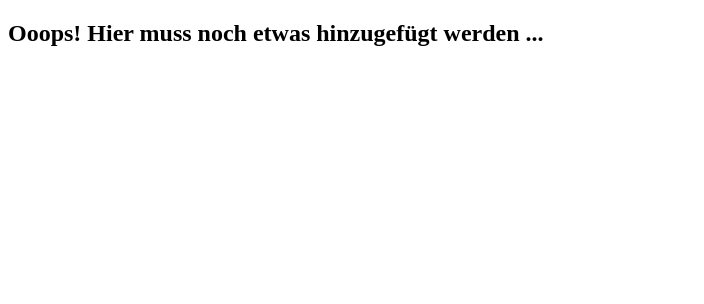
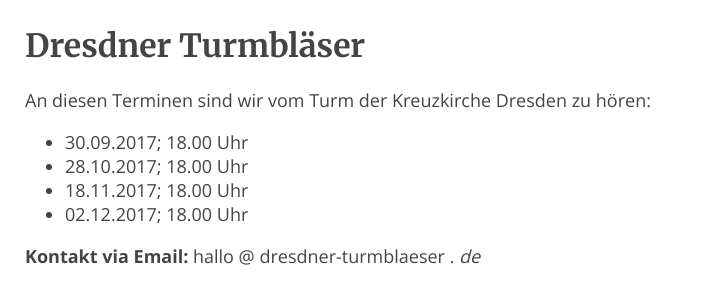
Before and after one commit to dresdner-turmblaeser/dresdner-turmblaeser.github.io, a plain HTML site: page index.html in a window 1280 px wide. Shown: the whole page, without its empty margins (0-704 px from the left). Drawn offline with nearby package versions, Linux system fonts and the light colour scheme.

Commit message:
Termine bis zum Jahresende hinzugefügt. Fehler behoben.

```diff
--- a/index.html
+++ b/index.html
@@ -1,10 +1,31 @@
 <!DOCTYPE html>
 <html>
-    <head>
-        <meta charset="UTF-8">
-        <title>Dresdner Turmbl&auml;ser</title>
-    </head>
-    <body>
-        <h2>Ooops! Hier muss noch etwas hinzugef&uuml;gt werden ...
-    </body>
-</html>
+  <head>
+    <meta charset="utf-8">
+    <meta name="viewport" content="width=device-width, initial-scale=1">
+    <title>Dresnder Turmbl&auml;ser</title>
+    <link rel="stylesheet" href="style.css">
+  </head>
+  <body>
+    <header>
+      <h1>Dresdner Turmbl&auml;ser</h1>
+    </header>
+    <section>
+      <p>
+        An diesen Terminen sind wir vom Turm der Kreuzkirche Dresden zu h&ouml;ren:
+      </p>
+      <ul>
+        <li>30.09.2017; 18.00 Uhr</li>
+        <li>28.10.2017; 18.00 Uhr</li>
+        <li>18.11.2017; 18.00 Uhr</li>
+        <li>02.12.2017; 18.00 Uhr</li>
+      </ul>
+    </section>
+    <footer>
+      <p>
+        <strong>Kontakt via Email: </strong>
+        hallo @ dresdner-turmblaeser .
+        <em>de</em>
+      </p>
+    </footer>
+  </body>
--- /dev/null
+++ b/style.css
@@ -0,0 +1,16 @@
+@import url('https://fonts.googleapis.com/css?family=Open+Sans:400,700');
+@import url('https://fonts.googleapis.com/css?family=Merriweather:400,700');
+
+body {
+  background-color: white;
+  font-family: "Open Sans", sans-serif;
+  padding: 5px 25px;
+  font-size: 18px;
+  margin: 0;
+  color: #444;
+}
+
+h1 {
+  font-family: "Merriweather", serif;
+  font-size: 32px;
+}
```
Also changed, not shown: 1 other file.
